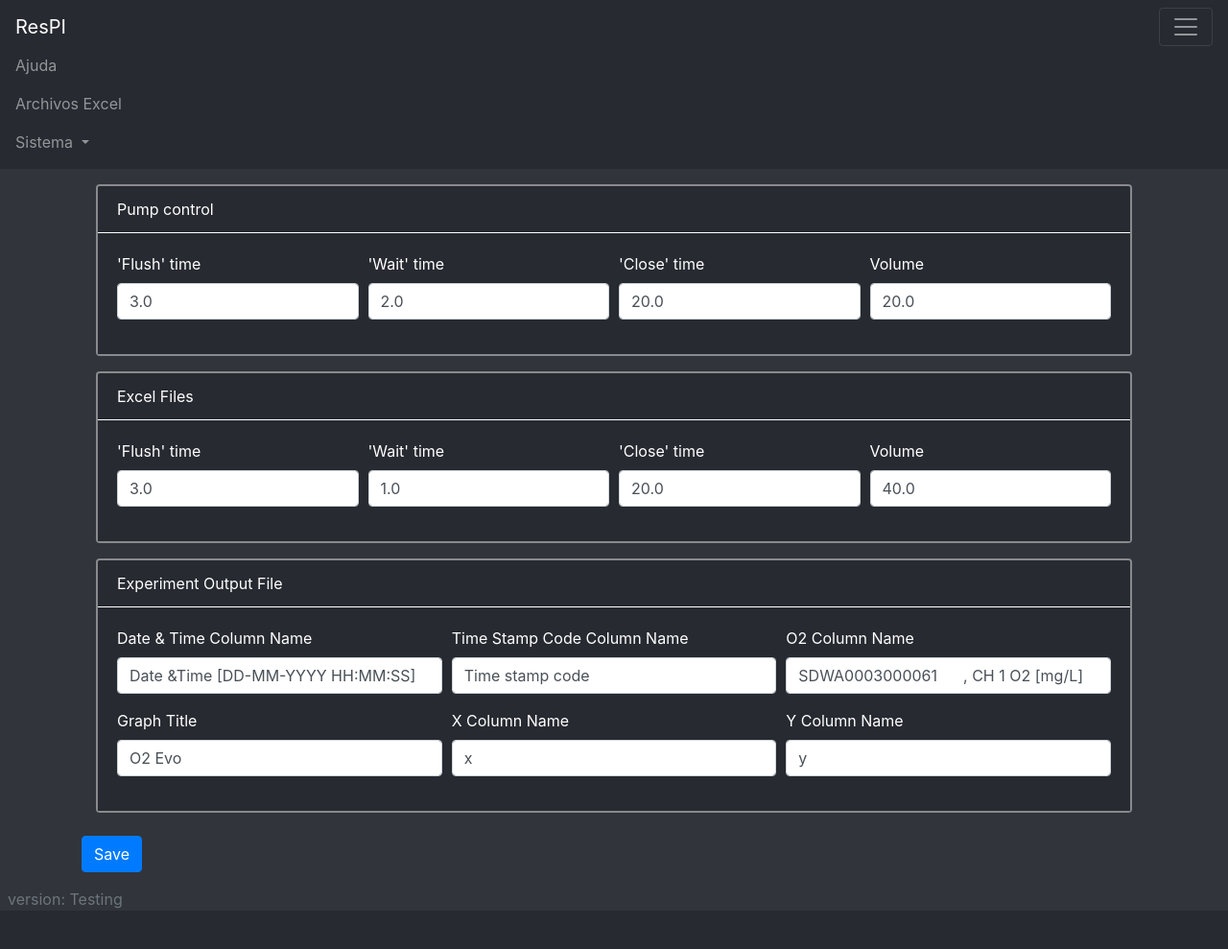
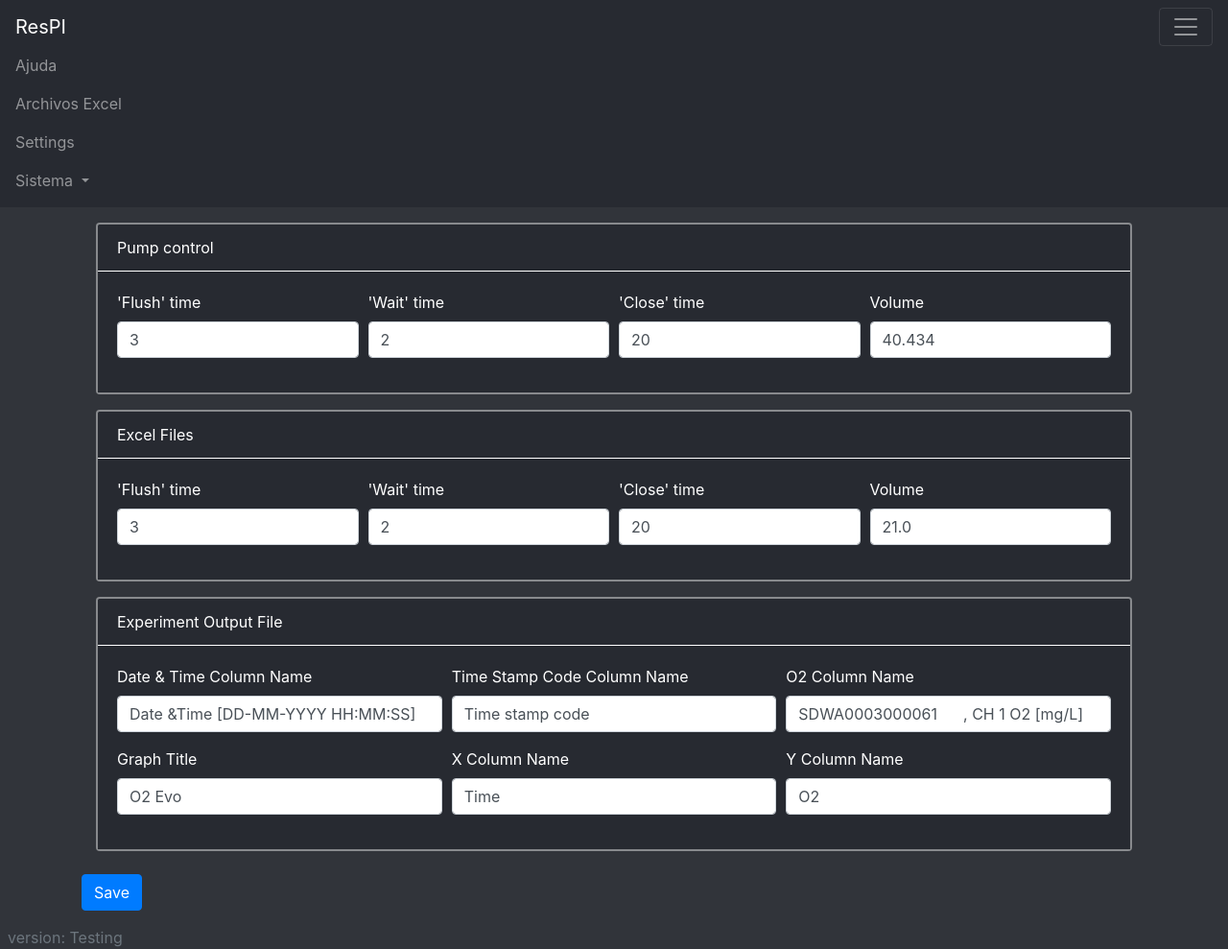
Before and after one commit to fullonic/resPi, a Flask app: page /settings in a window 1280 px wide, after a click that opens the changed part. Shown: the whole page at 96% size. Before the commit the page ends 947 px from the top, so only its background shows below. Run offline with Flask 2, Linux system fonts and the light colour scheme; parts of the project's set-up code (start-up, migrations or seed data) failed here and were passed over; some libraries are stand-ins or nearby versions.

Commit message:
Add settings route; improve some code

```diff
--- a/app.py
+++ b/app.py
@@ -360,6 +360,8 @@ def respi():
 @app.route("/excel_files", methods=["POST", "GET"])
 def excel_files():
     """User GUI for upload and deal with excel files."""
+    session["excel_config"] = config_from_file()["file_cycle_config"]
+
     if request.method == "POST":
         # Get basic information about the data set
         flush = int(request.form.get("flush"))
@@ -412,7 +414,6 @@ def excel_files():
             flash(check, "danger")
             # Removes folder and file that doesn't match headers
             shutil.rmtree(os.path.dirname(file_path))
-
             return redirect("excel_files")
         # save the full path of the saved file
         uploaded_excel_files.append(os.path.join(project_folder, data_file.filename))
@@ -432,7 +433,7 @@ def excel_files():
         )
         return redirect("excel_files")
 
-    return render_template("excel_files.html", config=session.get("excel_config", None))
+    return render_template("excel_files.html", config=session.get("excel_config"))
 
 
 ####################
@@ -489,6 +490,7 @@ def settings():
     config = config_from_file()
     if request.method == "POST":
         config = save_config_to_file(request.form.to_dict())
+        return redirect("settings")
     return render_template("settings.html", config=config)
 
 
--- a/config.json
+++ b/config.json
@@ -1 +1 @@
-{"experiment_file_config": {"DT_COL": "Date &Time [DD-MM-YYYY HH:MM:SS]", "TSCODE": "Time stamp code", "O2_COL": "SDWA0003000061      , CH 1 O2 [mg/L]", "PLOT_TITLE": "O2 Evo", "X_COL": "x", "Y_COL": "y"}, "file_cycle_config": {"flush": 3.0, "wait": 1.0, "close": 20.0, "aqua_volume": 40.0}, "pump_control_config": {"flush": 3.0, "wait": 2.0, "close": 20.0, "aqua_volume": 20.0}}
+{"experiment_file_config": {"DT_COL": "Date &Time [DD-MM-YYYY HH:MM:SS]", "TSCODE": "Time stamp code", "O2_COL": "SDWA0003000061      , CH 1 O2 [mg/L]", "PLOT_TITLE": "O2 Evo", "X_COL": "Time", "Y_COL": "O2"}, "file_cycle_config": {"flush": 3, "wait": 2, "close": 20, "aqua_volume": 21.0}, "pump_control_config": {"flush": 3, "wait": 2, "close": 20, "aqua_volume": "40.434"}}
--- a/scripts/utils.py
+++ b/scripts/utils.py
@@ -158,10 +158,10 @@ def config_from_file():
 
 
 def save_config_to_file(new_config):
-    def string_to_float(value):
+    def string_to_int(value):
         """Convert config float type string into float type."""
         try:
-            return float(value)
+            return int(value)
         except ValueError:
             return value.strip()
 
@@ -177,11 +177,16 @@ def save_config_to_file(new_config):
             config_keys["experiment_file_config"].update({k: v.strip()})
         elif k.startswith("pump"):
             k = k.replace("pump_", "")
-            config_keys["pump_control_config"].update({k: string_to_float(v)})
+            if k == "aqua_volume":
+                config_keys["pump_control_config"].update({k: float(v)})
+            config_keys["pump_control_config"].update({k: string_to_int(v)})
 
         elif k.startswith("file"):
             k = k.replace("file_", "")
-            config_keys["file_cycle_config"].update({k: string_to_float(v)})
+            if k == "aqua_volume":
+                config_keys["file_cycle_config"].update({k: float(v)})
+            else:
+                config_keys["file_cycle_config"].update({k: string_to_int(v)})
         else:
             print(f"Unexpected value {k}: {v}")
     with open("config.json", "w") as f:
--- a/templates/navbar.html
+++ b/templates/navbar.html
@@ -12,6 +12,9 @@
       </li>
       <li class="nav-item">
         <a class="nav-link" href="{{ url_for('excel_files') }}">Archivos Excel</a>
+      </li>
+      <li class="nav-item">
+        <a class="nav-link" href="{{ url_for('settings') }}">Settings</a>
       </li>
       <li class="nav-item dropdown">
         <a class="nav-link dropdown-toggle" href="#" id="navbarDropdown" role="button" data-toggle="dropdown" aria-haspopup="true" aria-expanded="false">
--- a/templates/settings.html
+++ b/templates/settings.html
@@ -30,7 +30,7 @@
             </div>
             <div class="form-group col-md">
               <label for="aqua_volume">Volume</label>
-              <input type="number" value="{{ config.pump_control_config.aqua_volume }}" name="pump_aqua_volume" class="form-control" id="aqua_volume" placeholder="Close time in minutes" required>
+              <input type="number" step="0.0001" value="{{ config.pump_control_config.aqua_volume }}" name="pump_aqua_volume" class="form-control" id="aqua_volume" placeholder="Close time in minutes" required>
             </div>
           </div>
 
@@ -59,7 +59,7 @@
             </div>
             <div class="form-group col-md">
               <label for="aqua_volume">Volume</label>
-              <input type="number" value="{{ config.file_cycle_config.aqua_volume }}" name="file_aqua_volume" class="form-control" id="aqua_volume" placeholder="Close time in minutes" required>
+              <input type="number" step="0.0001" value="{{ config.file_cycle_config.aqua_volume }}" name="file_aqua_volume" class="form-control" id="aqua_volume" placeholder="Close time in minutes" required>
             </div>
           </div>
         </div>
```
